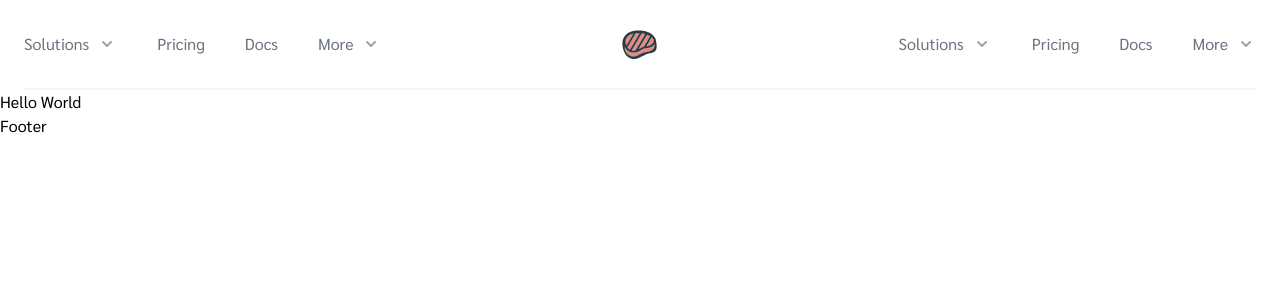
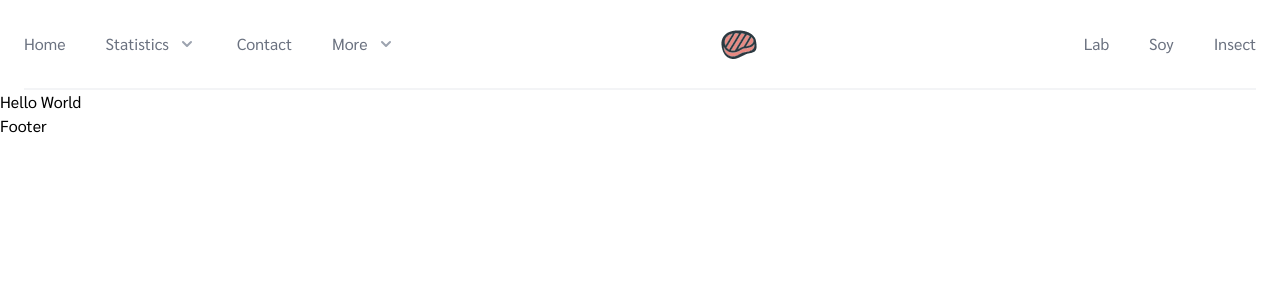
Before and after one commit to KlotzJesse/meature, a Next.js app: page / in a window 1280 px wide. Shown: the top 300 px of the page. Built offline with nearby package versions, Linux system fonts and the light colour scheme.

Commit message:
Update Header

```diff
--- a/components/Header.tsx
+++ b/components/Header.tsx
@@ -108,6 +108,12 @@ export default function Header() {
             </Popover.Button>
           </div> */}
           <Popover.Group as="nav" className="hidden md:flex space-x-10">
+            <a
+              href="/"
+              className="text-base font-medium text-gray-500 hover:text-gray-900"
+            >
+              Home
+            </a>
             <Popover className="relative">
               {({ open }) => (
                 <>
@@ -117,7 +123,7 @@ export default function Header() {
                       "group bg-white rounded-md inline-flex items-center text-base font-medium hover:text-gray-900 focus:outline-none focus:ring-2 focus:ring-offset-2 focus:ring-indigo-500"
                     )}
                   >
-                    <span>Solutions</span>
+                    <span>Statistics</span>
                     <ChevronDownIcon
                       className={classNames(
                         open ? "text-gray-600" : "text-gray-400",
@@ -187,13 +193,7 @@ export default function Header() {
               href="#"
               className="text-base font-medium text-gray-500 hover:text-gray-900"
             >
-              Pricing
-            </a>
-            <a
-              href="#"
-              className="text-base font-medium text-gray-500 hover:text-gray-900"
-            >
-              Docs
+              Contact
             </a>
 
             <Popover className="relative">
@@ -296,95 +296,26 @@ export default function Header() {
           </div>
 
           <Popover.Group as="nav" className="hidden md:flex space-x-10">
-            <Popover className="relative">
-              {({ open }) => (
-                <>
-                  <Popover.Button
-                    className={classNames(
-                      open ? "text-gray-900" : "text-gray-500",
-                      "group bg-white rounded-md inline-flex items-center text-base font-medium hover:text-gray-900 focus:outline-none focus:ring-2 focus:ring-offset-2 focus:ring-indigo-500"
-                    )}
-                  >
-                    <span>Solutions</span>
-                    <ChevronDownIcon
-                      className={classNames(
-                        open ? "text-gray-600" : "text-gray-400",
-                        "ml-2 h-5 w-5 group-hover:text-gray-500"
-                      )}
-                      aria-hidden="true"
-                    />
-                  </Popover.Button>
-
-                  <Transition
-                    as={Fragment}
-                    enter="transition ease-out duration-200"
-                    enterFrom="opacity-0 translate-y-1"
-                    enterTo="opacity-100 translate-y-0"
-                    leave="transition ease-in duration-150"
-                    leaveFrom="opacity-100 translate-y-0"
-                    leaveTo="opacity-0 translate-y-1"
-                  >
-                    <Popover.Panel className="absolute z-10 -ml-4 mt-3 transform px-2 w-screen max-w-md sm:px-0 lg:ml-0 lg:left-1/2 lg:-translate-x-1/2">
-                      <div className="rounded-lg shadow-lg ring-1 ring-black ring-opacity-5 overflow-hidden">
-                        <div className="relative grid gap-6 bg-white px-5 py-6 sm:gap-8 sm:p-8">
-                          {solutions.map((item) => (
-                            <a
-                              key={item.name}
-                              href={item.href}
-                              className="-m-3 p-3 flex items-start rounded-lg hover:bg-gray-50"
-                            >
-                              <item.icon
-                                className="flex-shrink-0 h-6 w-6 text-indigo-600"
-                                aria-hidden="true"
-                              />
-                              <div className="ml-4">
-                                <p className="text-base font-medium text-gray-900">
-                                  {item.name}
-                                </p>
-                                <p className="mt-1 text-sm text-gray-500">
-                                  {item.description}
-                                </p>
-                              </div>
-                            </a>
-                          ))}
-                        </div>
-                        <div className="px-5 py-5 bg-gray-50 space-y-6 sm:flex sm:space-y-0 sm:space-x-10 sm:px-8">
-                          {callsToAction.map((item) => (
-                            <div key={item.name} className="flow-root">
-                              <a
-                                href={item.href}
-                                className="-m-3 p-3 flex items-center rounded-md text-base font-medium text-gray-900 hover:bg-gray-100"
-                              >
-                                <item.icon
-                                  className="flex-shrink-0 h-6 w-6 text-gray-400"
-                                  aria-hidden="true"
-                                />
-                                <span className="ml-3">{item.name}</span>
-                              </a>
-                            </div>
-                          ))}
-                        </div>
-                      </div>
-                    </Popover.Panel>
-                  </Transition>
-                </>
-              )}
-            </Popover>
-
             <a
-              href="#"
+              href="/lab"
               className="text-base font-medium text-gray-500 hover:text-gray-900"
             >
-              Pricing
+              Lab
             </a>
             <a
-              href="#"
+              href="/soy"
               className="text-base font-medium text-gray-500 hover:text-gray-900"
             >
-              Docs
+              Soy
+            </a>
+            <a
+              href="/insect"
+              className="text-base font-medium text-gray-500 hover:text-gray-900"
+            >
+              Insect
             </a>
 
-            <Popover className="relative">
+            {/* <Popover className="relative">
               {({ open }) => (
                 <>
                   <Popover.Button
@@ -473,7 +404,7 @@ export default function Header() {
                   </Transition>
                 </>
               )}
-            </Popover>
+            </Popover> */}
           </Popover.Group>
         </div>
       </div>
```
